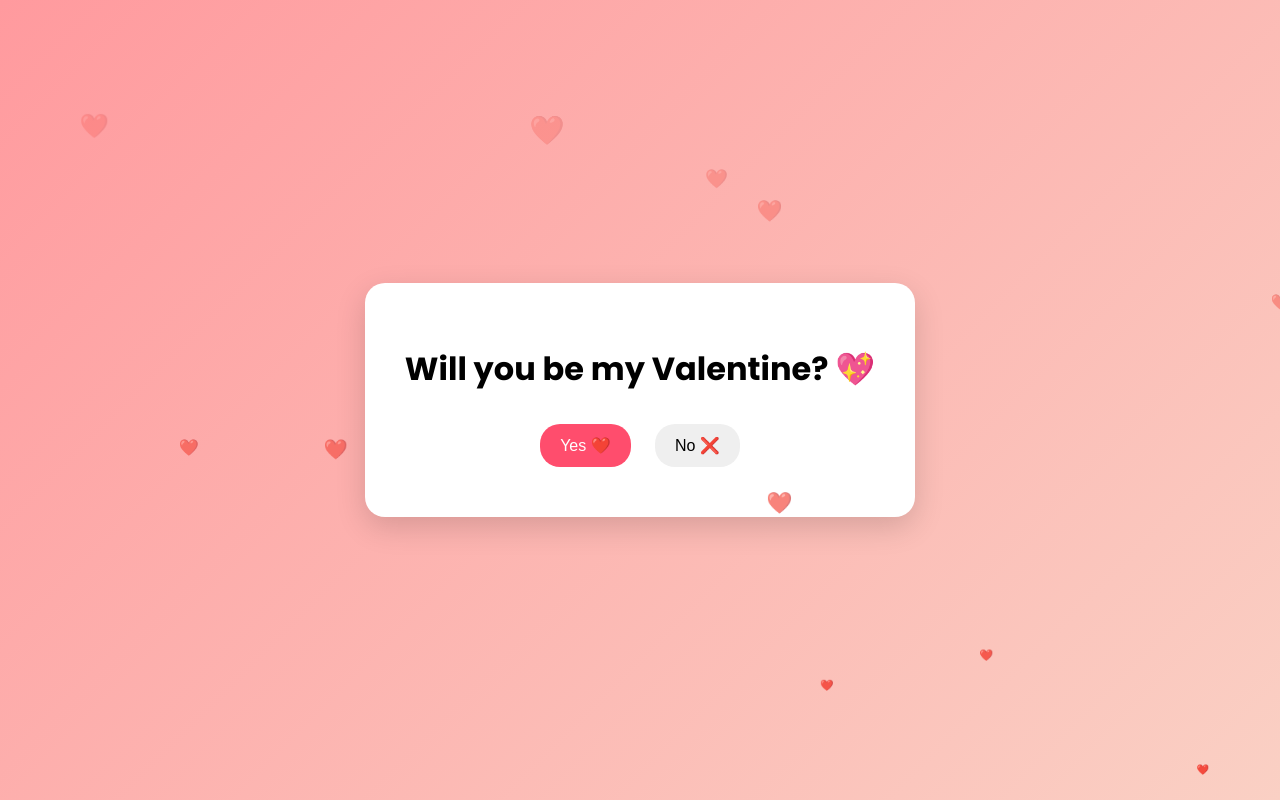
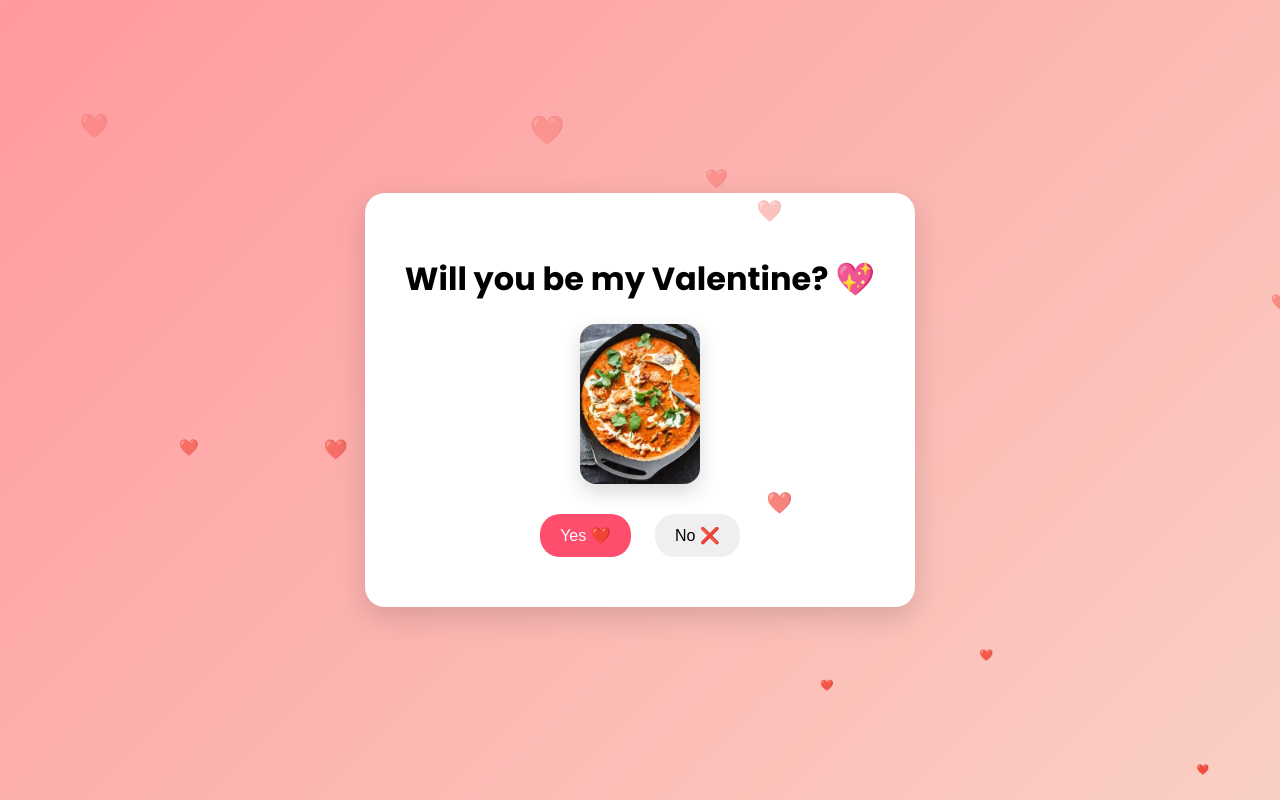
Before and after one commit to shaheedcantcode/butterchicken, a plain HTML site: page index.html in a window 1280 px wide. Drawn offline with Linux system fonts and the light colour scheme.

Commit message:
Adding image and updating HTML and CSS files

```diff
--- a/css/styles.css
+++ b/css/styles.css
@@ -90,3 +90,24 @@ button:hover {
     opacity: 0;
   }
 }
+
+.image-row {
+  display: flex;
+  justify-content: center;
+  gap: 15px;
+  margin: 20px 0;
+  flex-wrap: wrap;
+}
+
+.page-img {
+  width: 120px;
+  height: 160px;
+  object-fit: cover;
+  border-radius: 16px;
+  box-shadow: 0 8px 20px rgba(0,0,0,0.15);
+  transition: transform 0.2s ease;
+}
+
+.page-img:hover {
+  transform: scale(1.05);
+}
--- a/index.html
+++ b/index.html
@@ -12,7 +12,9 @@
 
 <div class="card">
   <h1>Will you be my Valentine? 💖</h1>
-
+    <div class="image-row">
+  <img src="assets/images/page1-1.jpg" class="page-img">
+    </div>
   <div class="buttons">
     <button id="yesBtn">Yes ❤️</button>
     <button id="noBtn">No ❌</button>
```
Also changed, not shown: final.html (+3 -2 lines), assets/images/page1-1.jpg (renamed from assets/images/img1.jpg).
